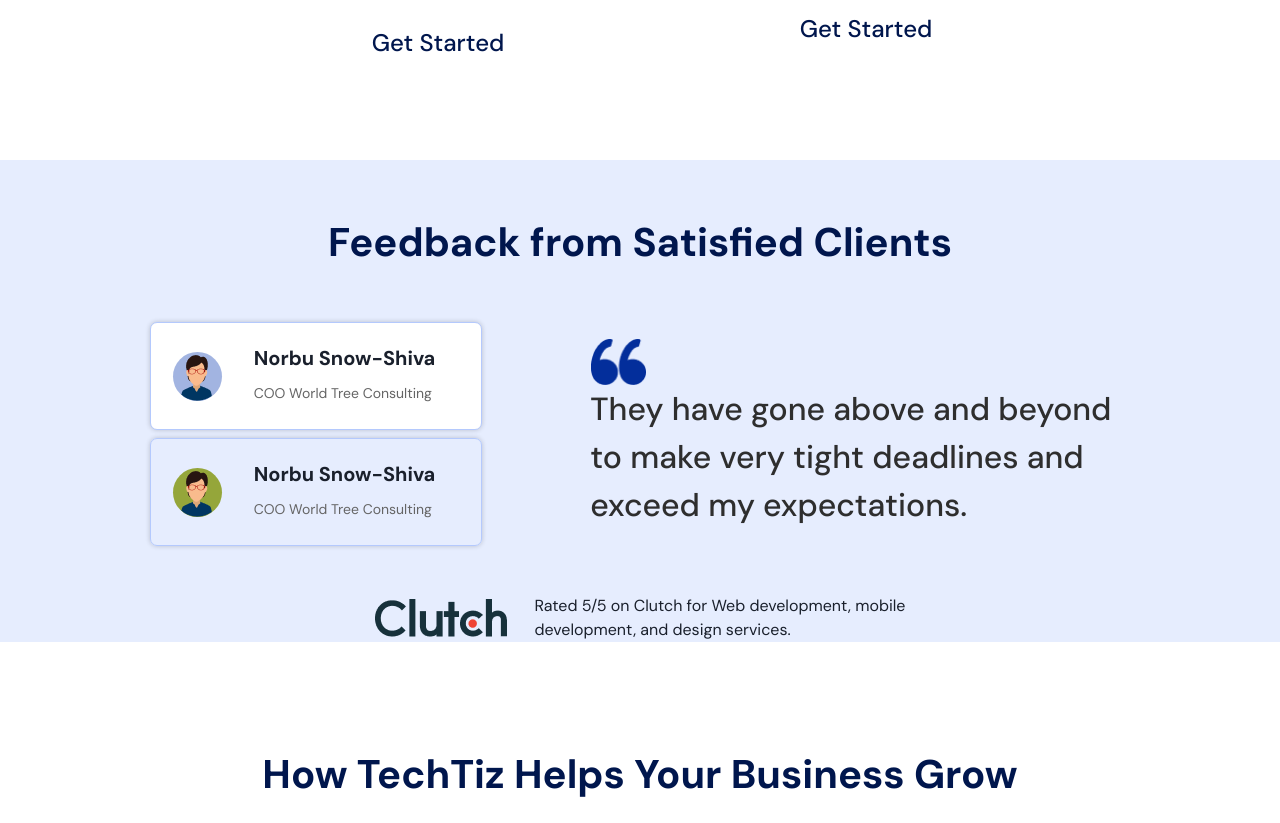
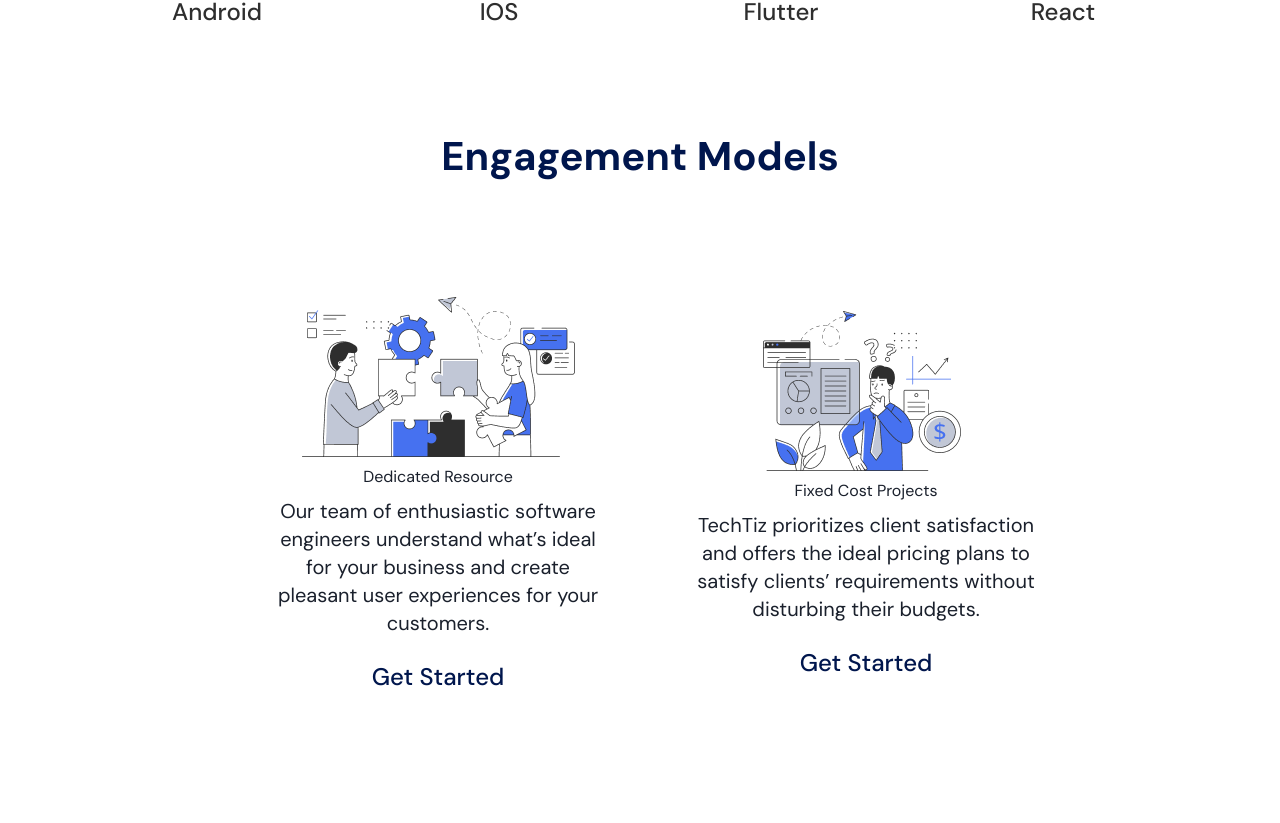
Before and after one commit to mohsinghafoor/NewTechtiz, a React (Create React App) app: page / in a window 1280 px wide. Shown: the part 3630-4453 px from the top of the page. Built offline with nearby package versions, Linux system fonts and the light colour scheme.

Commit message:
feedback

```diff
--- a/src/Pages/Home/components/PageData.ts
+++ b/src/Pages/Home/components/PageData.ts
@@ -189,3 +189,19 @@ export const GrowBusinessImages = [
   images.smallC,
   images.enterprise,
 ]
+
+export const clientData = [
+  {
+    name: 'Norbu Snow-Shiva',
+    company: 'COO World Tree Consulting',
+  },
+  {
+    name: 'Norbu Snow-Shiva2',
+    company: 'COO World Tree Consulting',
+  },
+]
+
+export const clientReviews = [
+  ' They have gone above and beyond to make very tight deadlines and exceed my expectations.',
+  'They make extraordinary smart and fast and optimize apps ',
+]
--- a/src/Pages/Home/components/Reviews.tsx
+++ b/src/Pages/Home/components/Reviews.tsx
@@ -1,40 +1,53 @@
 import {
   Box,
   Circle,
-  ColorModeScript,
   Heading,
   HStack,
   Image,
   Text,
   VStack,
 } from '@chakra-ui/react'
+import { useState } from 'react'
 import { images } from '../../../assets/images'
 import Colors from '../../../components/Constants/Colors'
+import { clientData, clientReviews } from './PageData'
 
 const Reviews = () => {
+  const [activeClient, setActiveClient] = useState(0)
   return (
-    <VStack bg={Colors.blueBg} p='0px 40p 40px'>
+    <VStack bg={Colors.blueBg} mt='30px' pb='60px'>
       <Heading
         color={Colors.bluePrimary}
         fontWeight={700}
         fontSize='40px'
         lineHeight='64px'
-        marginTop='50px'
+        marginTop='80px'
         textAlign='center'
         w='full'
       >
         Feedback from Satisfied Clients
       </Heading>
 
-      <HStack paddingTop='40px' paddingBottom='40px' justifyContent='center'>
+      <HStack
+        paddingTop='40px'
+        paddingBottom='40px'
+        justifyContent='center'
+        marginTop='30px !important'
+      >
         <VStack>
+          {clientData.map((client, index) => (
             <Box
-            bg={Colors.white}
+              key={index}
+              bg={activeClient === index ? Colors.white : 'transparent'}
               p='22px'
               border='1px solid'
               borderColor={Colors.lightPurple}
               borderRadius='7px'
               boxShadow='0px 0px 5px rgba(0, 0, 0, 0.2)'
+              onClick={() => setActiveClient(index)}
+              w='100%'
+              mb='10px'
+              cursor='pointer'
             >
               <HStack>
                 <Circle bg={Colors.lightBlue}>
@@ -42,64 +55,50 @@ const Reviews = () => {
                 </Circle>
                 <VStack alignItems='flex-start' px='24px'>
                   <Text fontSize='20px' lineHeight='27px' fontWeight={700}>
-                  Norbu Snow-Shiva
+                    {client.name}
                   </Text>
                   <Text
                     fontSize='14px'
                     lineHeight='27px'
                     color={Colors.greyLight}
                   >
-                  COO World Tree Consulting
+                    {client.company}
                   </Text>
                 </VStack>
               </HStack>
             </Box>
-
-          <Box
-            bg='transparent'
-            p='22px'
-            border='1px solid'
-            borderColor={Colors.lightPurple}
-            borderRadius='7px'
-            boxShadow='0px 0px 5px rgba(0, 0, 0, 0.2)'
-          >
-            <HStack>
-              <Circle bg={Colors.imgBg}>
-                <Image src={images.person} />
-              </Circle>
-              <VStack alignItems='flex-start' px='24px'>
-                <Text fontSize='20px' lineHeight='27px' fontWeight={700}>
-                  Norbu Snow-Shiva
-                </Text>
-                <Text
-                  fontSize='14px'
-                  lineHeight='27px'
-                  color={Colors.greyLight}
-                >
-                  COO World Tree Consulting
-                </Text>
-              </VStack>
-            </HStack>
-          </Box>
+          ))}
         </VStack>
         <Box w='50%' paddingLeft='100px'>
           <Image src={images.quotes} height='46px' width='56px' />
-
+          {clientReviews.map(
+            (review, index) =>
+              index === activeClient && (
                 <Text
+                  key={index}
                   fontSize='32px'
                   lineHeight='48px'
                   fontWeight={500}
+                  pl='50px'
+                  pt='20px'
                   color={Colors.subHeading}
                 >
-            They have gone above and beyond to make very tight deadlines and
-            exceed my expectations.
+                  {review}
                 </Text>
+              )
+          )}
         </Box>
       </HStack>
 
-      <HStack>
-        <Image src={images.clutch} />
-        <Text pl='20px'>
+      <HStack mt='30px !important'>
+        <Image src={images.clutch} height='37px' />
+        <Text
+          pl='22px'
+          fontWeight={500}
+          fontSize='20px'
+          lineHeight='27px'
+          color={Colors.blueSecondary}
+        >
           Rated 5/5 on Clutch for Web development, mobile <br /> development,
           and design services.
         </Text>
--- a/src/Pages/Home/home.css
+++ b/src/Pages/Home/home.css
@@ -20,4 +20,5 @@
   height: 536px;
   width: 100%;
   top: -115px;
+  z-index: -1;
 }
--- a/src/Pages/Home/index.tsx
+++ b/src/Pages/Home/index.tsx
@@ -1,5 +1,6 @@
 import { Heading } from '@chakra-ui/react'
 import Colors from '../../components/Constants/Colors'
+import Footer from '../Footer'
 import Banner from './components/Banner'
 import EngagementModel from './components/EngagementModel'
 import Expertise from './components/Expertise'
@@ -26,12 +27,13 @@ const Home = () => {
         tech-driven digital solutions
       </Heading>
       <Offer />
+      <GrowBusiness />
       <Expertise />
       <Technologies />
-
       <EngagementModel />
       <Reviews />
-      <GrowBusiness />
+
+      <Footer />
     </>
   )
 }
```
Lines whose indentation alone changed are shown as unchanged.
